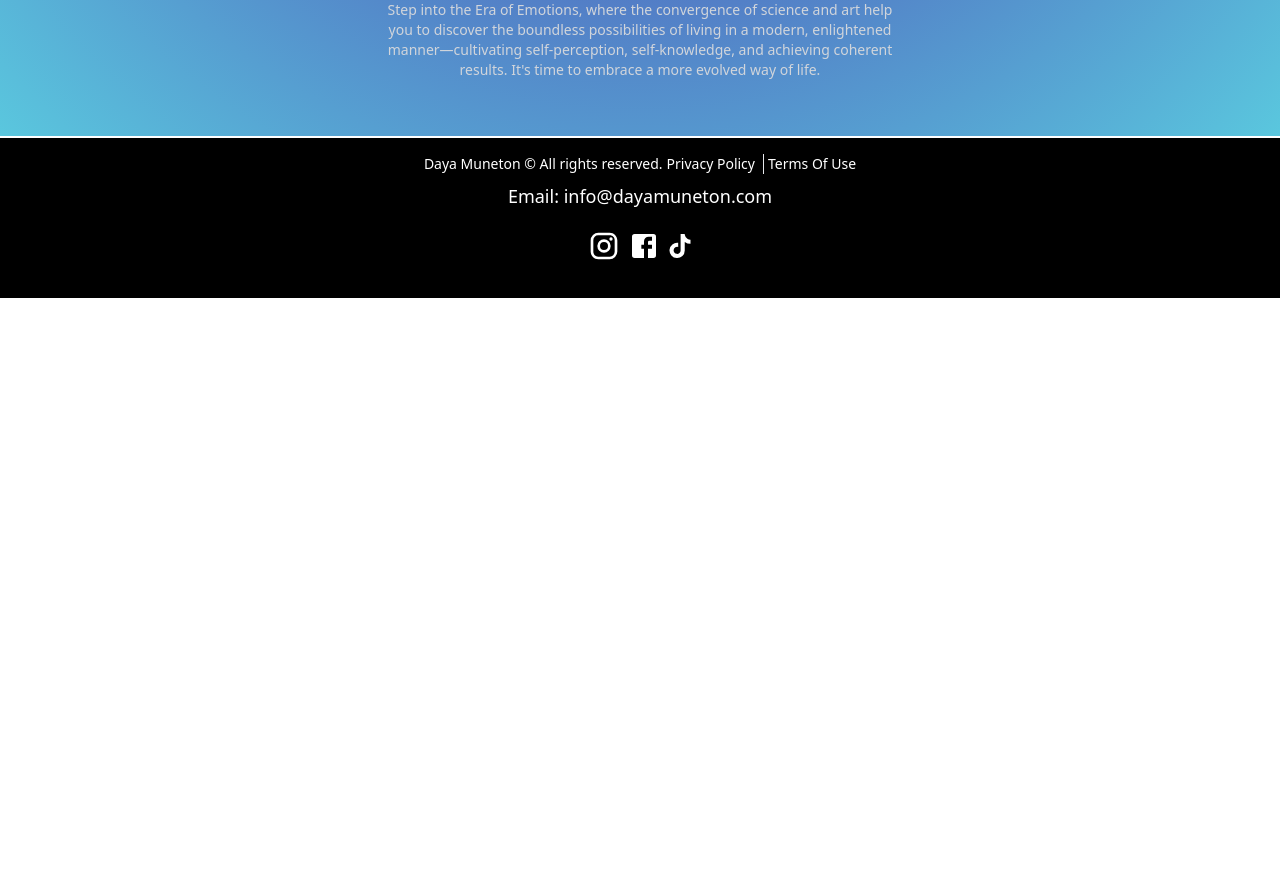
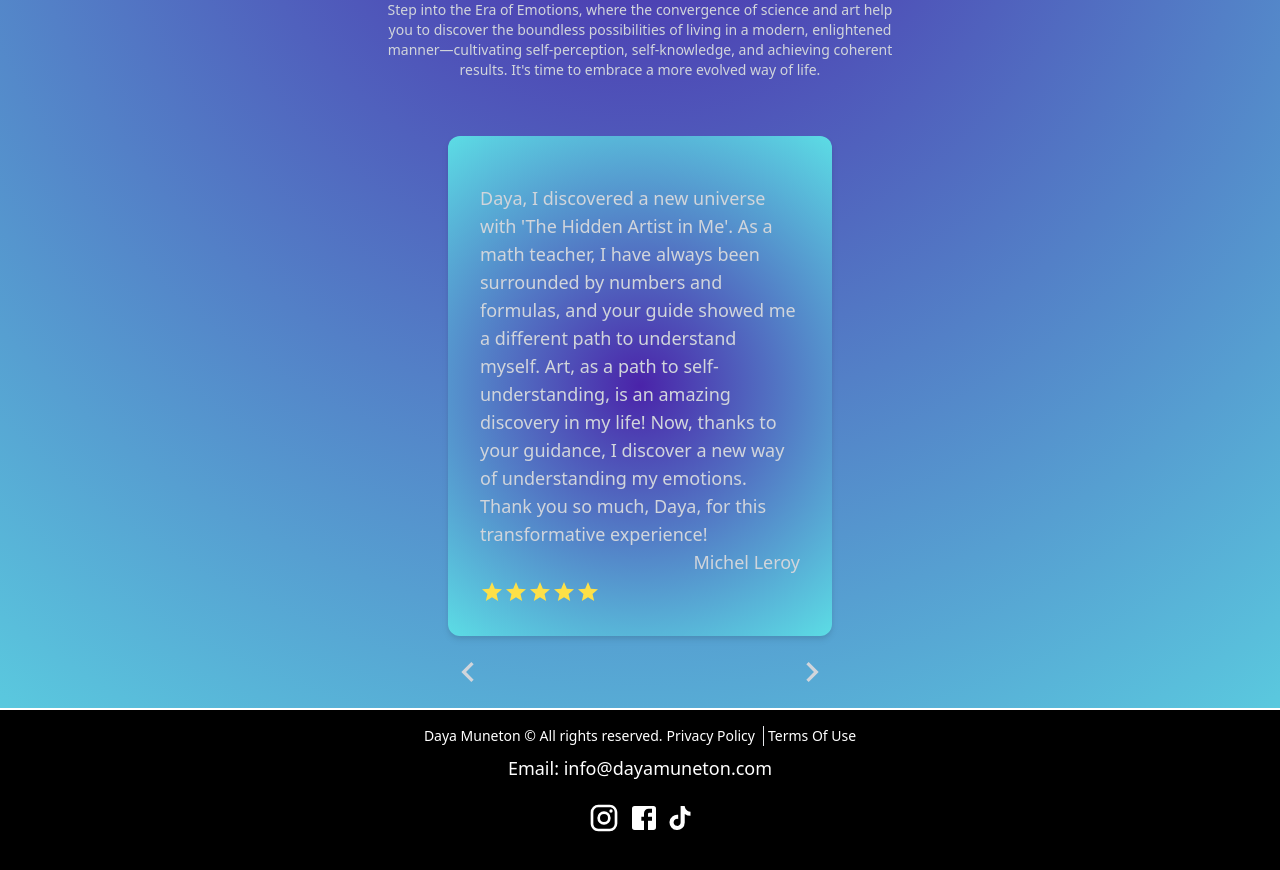
Before and after one commit to dayamuneton/dayamuneton, a Next.js app: page /ageofemotions in a window 1280 px wide. Shown: the part 1300-2170 px from the top of the page. Before the commit the page ends 1598 px from the top, so only its background shows below. Built offline with nearby package versions, Linux system fonts and the light colour scheme; no server answers.

Commit message:
added testimonies

```diff
--- /dev/null
+++ b/components/testimonies.tsx
@@ -0,0 +1,98 @@
+import React, { useState, useEffect } from "react";
+import StarIcon from "@mui/icons-material/Star";
+import ChevronLeftIcon from "@mui/icons-material/ChevronLeft";
+import ChevronRightIcon from "@mui/icons-material/ChevronRight";
+
+const testimonies = [
+   {
+      name: "Michel Leroy",
+      message:
+         "Daya, I discovered a new universe with 'The Hidden Artist in Me'. As a math teacher, I have always been surrounded by numbers and formulas, and your guide showed me a different path to understand myself. Art, as a path to self-understanding, is an amazing discovery in my life! Now, thanks to your guidance, I discover a new way of understanding my emotions. Thank you so much, Daya, for this transformative experience!",
+   },
+   {
+      name: "Ricaute Quintero",
+      message:
+         "Como médico, estoy constantemente buscando herramientas para mejorar mi bienestar del cuerpo y de la mente. Descubrí 'El Arte Revela La Llave Para Entrar Al Reino Oculto De La Percepción', y ha sido un descubrimiento esclarecedor. Este cuento muestra el poder del arte y la autoconciencia para liberar emociones. Las nuevas perspectivas que me ha aportado han enriquecido mi terapia de formas inesperadas. ¡Una joya gratuita que recomiendo a todos en el camino hacia la auto-conocimiento",
+   },
+   {
+      name: "Booker Brown",
+      message:
+         "Wow, Daya, thank you so much for creating 'The Hidden Artist Within'! Your guide has truly opened up a whole new world for me. The idea that every brushstroke reflects my inner self has profoundly shifted my perspective on my own thoughts.Navigating potential pitfalls has become so much easier with your insights - I now feel more confident and empowered in my self-understanding. I can't wait to see what I'll manifest next, all thanks to your guide!",
+   },
+   {
+      name: "Sara Contramaestre",
+      message:
+         "He buscado incansablemente entenderme a mí mismo a través de la lectura de numerosos libros de autoayuda y asistencia a diversos talleres. Sin embargo, han sido tus guías y el arte en tus guías el que ha abierto las puertas a la percepción, mostrándome una vía alternativa de comprensión. He logrado entender lo que antes me confundía, pero ahora desde una perspectiva diferente. Ahora comprendo el por qué de mi confusión anterior.",
+   },
+];
+
+function Testimonies() {
+   const [currentTestimonyIndex, setCurrentTestimonyIndex] = useState(0);
+   const [previousTestimonyIndex, setPreviousTestimonyIndex] = useState(0);
+
+   const goToPreviousTestimony = () => {
+      setPreviousTestimonyIndex(currentTestimonyIndex);
+      setCurrentTestimonyIndex((prevIndex) =>
+         prevIndex > 0 ? prevIndex - 1 : testimonies.length - 1
+      );
+   };
+
+   const goToNextTestimony = () => {
+      setPreviousTestimonyIndex(currentTestimonyIndex);
+      setCurrentTestimonyIndex((prevIndex) =>
+         prevIndex < testimonies.length - 1 ? prevIndex + 1 : 0
+      );
+   };
+
+   let transitionDirection =
+      currentTestimonyIndex > previousTestimonyIndex ? "forward" : "backward";
+
+   transitionDirection =
+      currentTestimonyIndex === 0 &&
+      previousTestimonyIndex === testimonies.length - 1
+         ? "forward"
+         : transitionDirection;
+
+   transitionDirection =
+      currentTestimonyIndex === testimonies.length - 1 &&
+      previousTestimonyIndex === 0
+         ? "backward"
+         : transitionDirection;
+
+   return (
+      <div className="flex w-[90vw] max-w-xl gap-4 overflow-hidden justify-center items-center flex-col">
+         <div
+            key={currentTestimonyIndex}
+            style={{
+               backgroundImage:
+                  "radial-gradient(circle at center, #4a23a9, #5cdde5)",
+            }}
+            className={`flex flex-col min-w-[23vw] max-w-sm rounded-xl px-8 pt-12 pb-8 transition-all duration-500 drop-shadow-md ${
+               transitionDirection === "forward"
+                  ? "animate-slide-in-right"
+                  : "animate-slide-in-left"
+            }`}
+         >
+            <p>{testimonies[currentTestimonyIndex].message}</p>
+            <p className="ml-auto">{testimonies[currentTestimonyIndex].name}</p>
+            <span className="text-yellow-300">
+               <StarIcon />
+               <StarIcon />
+               <StarIcon />
+               <StarIcon />
+               <StarIcon />
+            </span>
+         </div>
+         <div className="flex justify-between w-full max-w-sm mb-4">
+            <button onClick={goToPreviousTestimony}>
+               <ChevronLeftIcon style={{ fontSize: "2.5rem" }} />
+            </button>
+            <button onClick={goToNextTestimony}>
+               <ChevronRightIcon style={{ fontSize: "2.5rem" }} />
+            </button>
+         </div>
+      </div>
+   );
+}
+
+export default Testimonies;
--- a/pages/ageofemotions/index.tsx
+++ b/pages/ageofemotions/index.tsx
@@ -6,6 +6,7 @@ import Image from "next/image";
 import Link from "next/link";
 import React from "react";
 import StarIcon from "@mui/icons-material/Star";
+import Testimonies from "@/components/testimonies";
 
 function Ageofemotions() {
    return (
@@ -151,6 +152,8 @@ function Ageofemotions() {
             </p>
          </div>
 
+         <Testimonies />
+
          <Footer />
       </div>
    );
--- a/styles/globals.css
+++ b/styles/globals.css
@@ -82,3 +82,33 @@
 .animate-wiggle {
    animation: wiggle 3s infinite ease-in-out;
 }
+
+@keyframes slideInFromRight {
+   0% {
+      transform: translateX(100%);
+      opacity: 0;
+   }
+   100% {
+      transform: translateX(0);
+      opacity: 1;
+   }
+}
+
+@keyframes slideInFromLeft {
+   0% {
+      transform: translateX(-100%);
+      opacity: 0;
+   }
+   100% {
+      transform: translateX(0);
+      opacity: 1;
+   }
+}
+
+.animate-slide-in-right {
+   animation: 0.5s ease-out 0s 1 slideInFromRight;
+}
+
+.animate-slide-in-left {
+   animation: 0.5s ease-out 0s 1 slideInFromLeft;
+}
```
